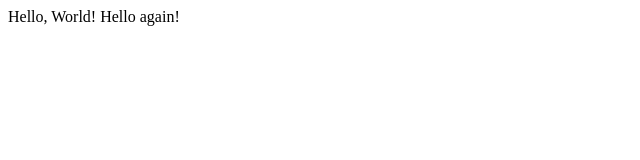
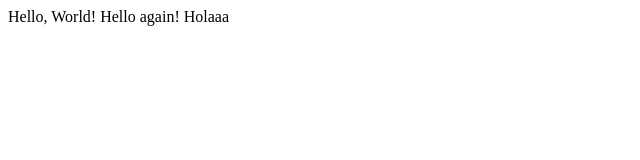
Before and after one commit to jasanchez2739/lecture00, a plain HTML site: page hello.html in a window 1280 px wide. Shown: the full height of the page, 0-640 px from the left. Drawn offline with Linux system fonts and the light colour scheme.

Commit message:
Update hello.html

```diff
--- a/hello.html
+++ b/hello.html
@@ -4,6 +4,6 @@
 		<title>My Webpage!</title>
 	</head>
 	<body>
-		Hello, World! Hello again!
+		Hello, World! Hello again! Holaaa
 	</body>
 </html>
```
